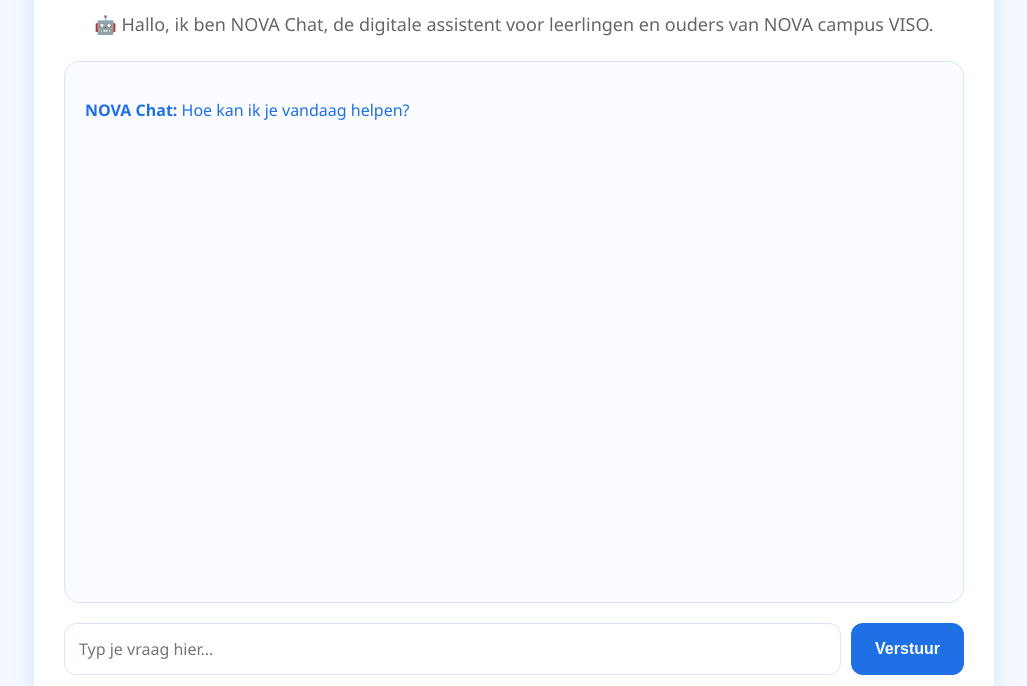
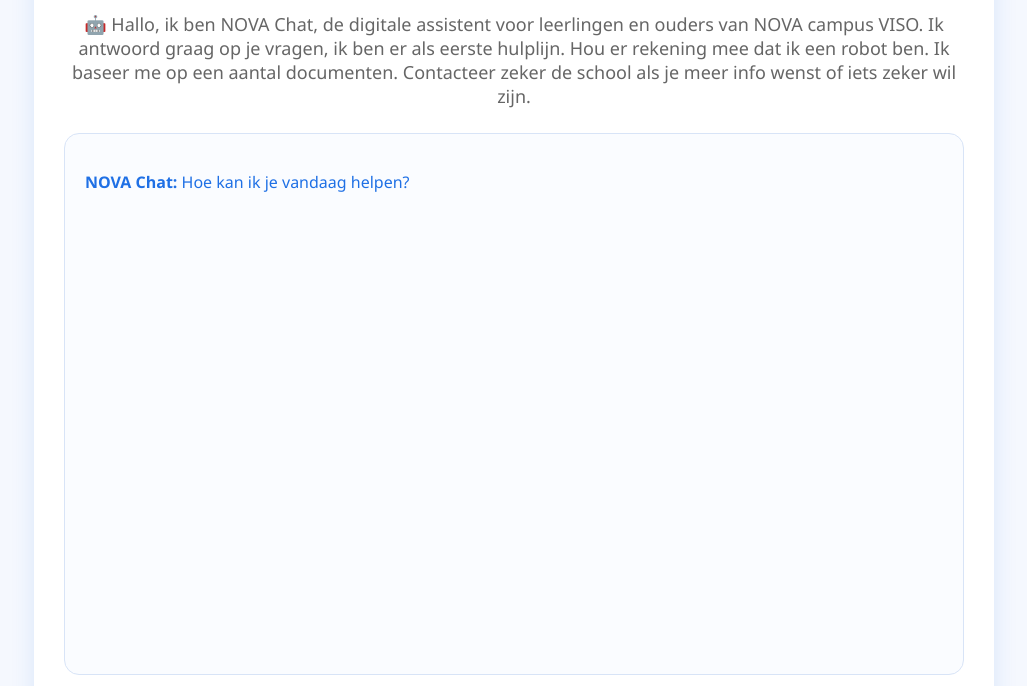
Before and after one commit to joerisioen/Wiki-NOVA-V, a website: page index.html in a window 1280 px wide. Shown: the part 114-800 px from the top of the page, without its empty margins (126-1153 px from the left). Drawn offline with Linux system fonts and the light colour scheme.

Commit message:
Update index.html

```diff
--- a/index.html
+++ b/index.html
@@ -124,7 +124,7 @@
         </div>
 
         <div class="subtitle">
-            🤖 Hallo, ik ben NOVA Chat, de digitale assistent voor leerlingen en ouders van NOVA campus VISO.
+            🤖 Hallo, ik ben NOVA Chat, de digitale assistent voor leerlingen en ouders van NOVA campus VISO. Ik antwoord graag op je vragen, ik ben er als eerste hulplijn. Hou er rekening mee dat ik een robot ben. Ik baseer me op een aantal documenten. Contacteer zeker de school als je meer info wenst of iets zeker wil zijn.
         </div>
 
         <div id="chat">
```
